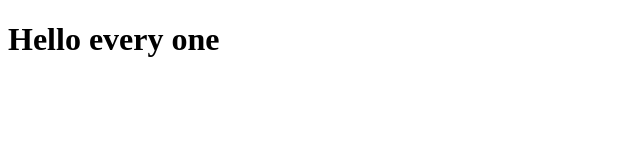
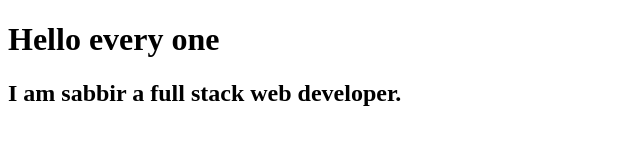
Before and after one commit to ilrsabbir/prectice, a plain HTML site: page index.html in a window 1280 px wide. Shown: the whole page, without its empty margins (0-640 px from the left). Drawn offline with Linux system fonts and the light colour scheme.

Commit message:
new commit

```diff
--- a/index.html
+++ b/index.html
@@ -8,5 +8,6 @@
 </head>
 <body>
     <h1>Hello every one</h1>
+    <h2>I am sabbir a full stack web developer.</h2>
 </body>
 </html>
```
